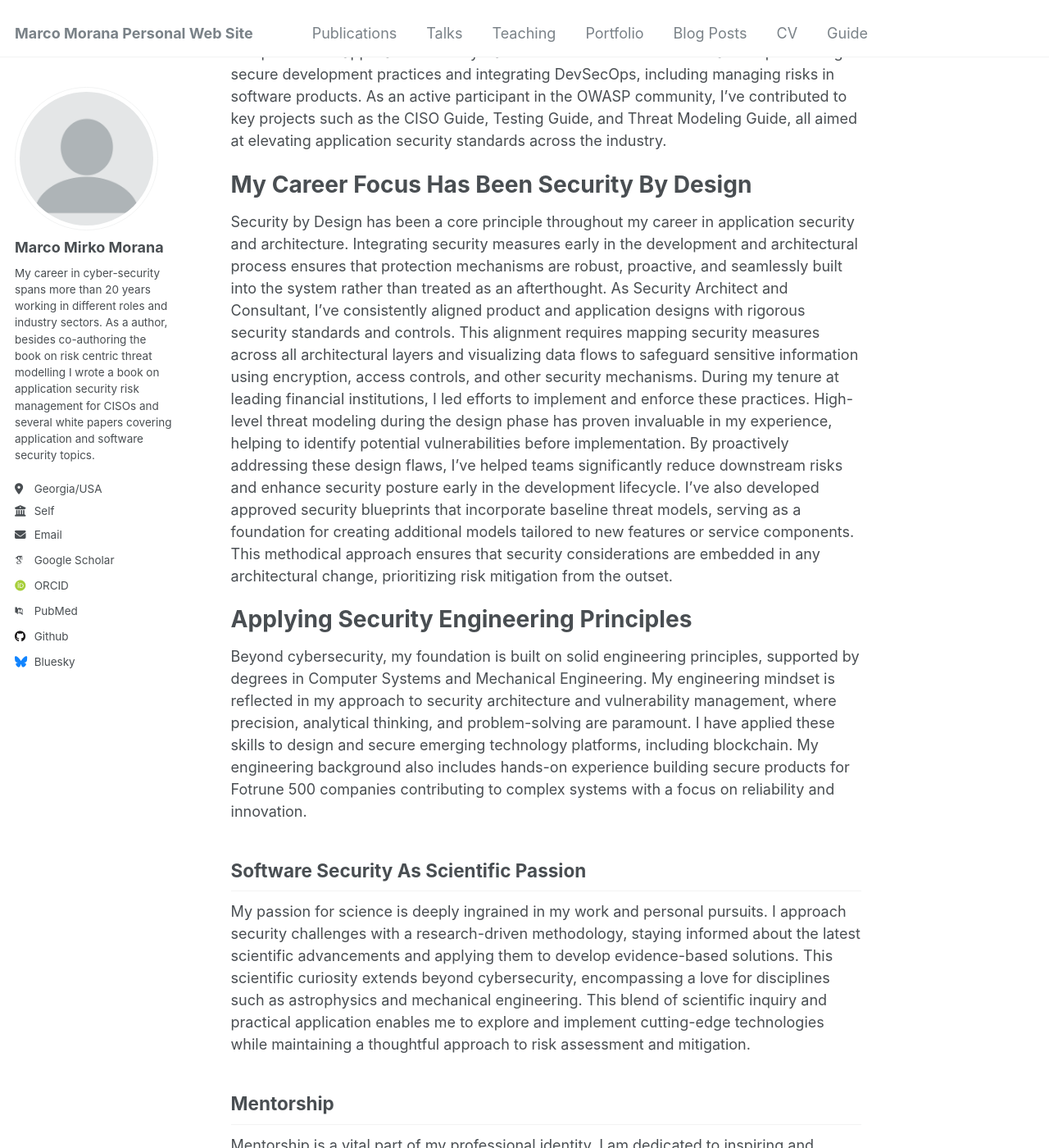
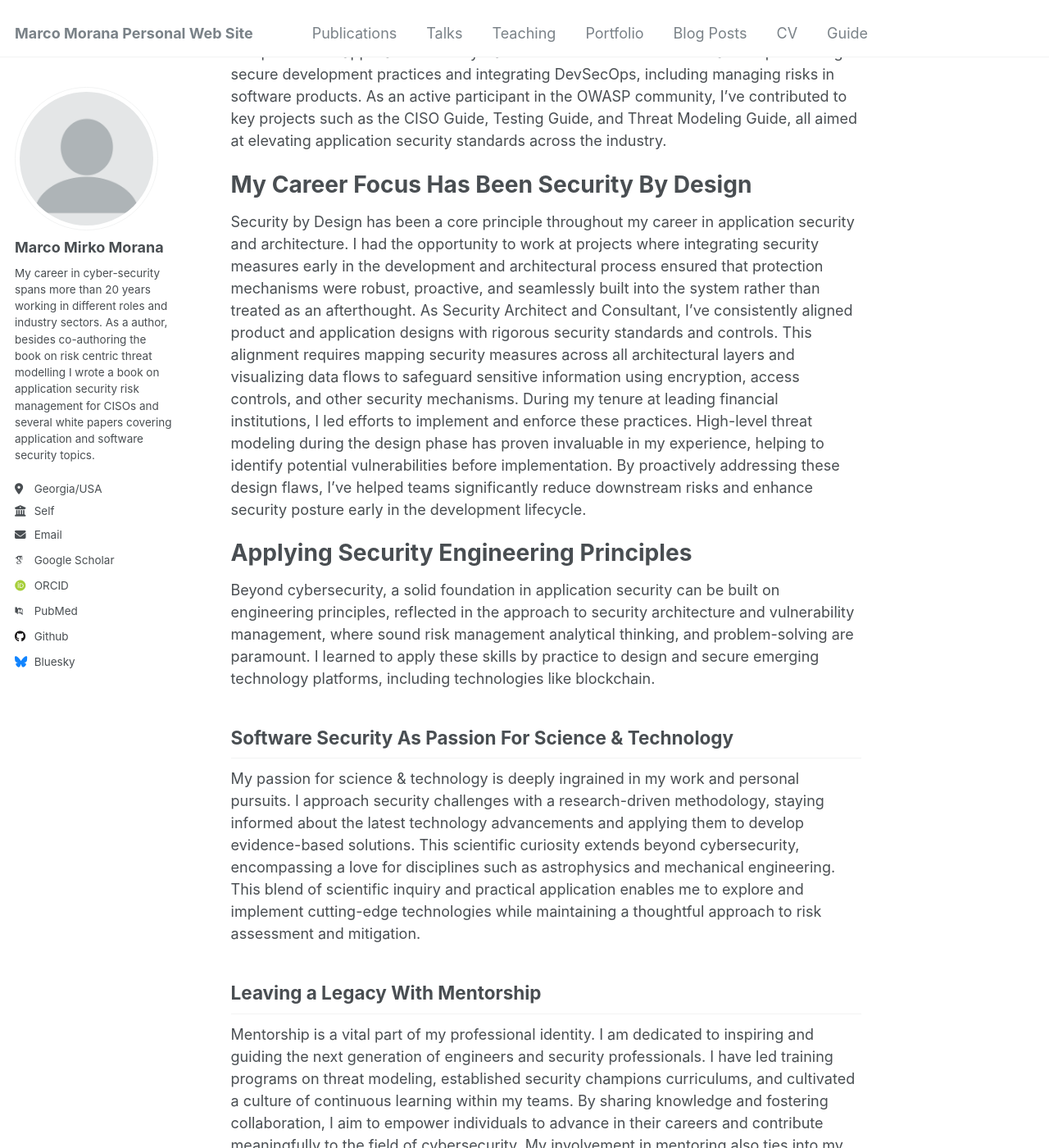
Before and after one commit to mmorana1/marcom, a Jekyll site: the page built from _pages/about.md, in a window 1280 px wide and 1400 px high, scrolled down 207 px. Shown: the whole window at 82% size. Built offline with Jekyll 4.4.1, drawn with Linux system fonts in a browser that asks for light colours; some web fonts are replaced; some of the changed text lies outside the part shown.

Commit message:
Update about.md

```diff
--- a/_pages/about.md
+++ b/_pages/about.md
@@ -10,21 +10,20 @@ With over two decades of experience, I specialized in designing and integrating
 
 My Career Focus Has Been Security By Design
 ======
-
-Security by Design has been a core principle throughout my career in application security and architecture. Integrating security measures early in the development and architectural process ensures that protection mechanisms are robust, proactive, and seamlessly built into the system rather than treated as an afterthought. As Security Architect and Consultant, I've consistently aligned product and application designs with rigorous security standards and controls. This alignment requires mapping security measures across all architectural layers and visualizing data flows to safeguard sensitive information using encryption, access controls, and other security mechanisms. During my tenure at leading financial institutions, I led efforts to implement and enforce these practices. High-level threat modeling during the design phase has proven invaluable in my experience, helping to identify potential vulnerabilities before implementation. By proactively addressing these design flaws, I've helped teams significantly reduce downstream risks and enhance security posture early in the development lifecycle. I've also developed approved security blueprints that incorporate baseline threat models, serving as a foundation for creating additional models tailored to new features or service components. This methodical approach ensures that security considerations are embedded in any architectural change, prioritizing risk mitigation from the outset.
+Security by Design has been a core principle throughout my career in application security and architecture. I had the opportunity to work at projects where integrating security measures early in the development and architectural process ensured that protection mechanisms were robust, proactive, and seamlessly built into the system rather than treated as an afterthought. As Security Architect and Consultant, I've consistently aligned product and application designs with rigorous security standards and controls. This alignment requires mapping security measures across all architectural layers and visualizing data flows to safeguard sensitive information using encryption, access controls, and other security mechanisms. During my tenure at leading financial institutions, I led efforts to implement and enforce these practices. High-level threat modeling during the design phase has proven invaluable in my experience, helping to identify potential vulnerabilities before implementation. By proactively addressing these design flaws, I've helped teams significantly reduce downstream risks and enhance security posture early in the development lifecycle.
 
 Applying Security Engineering Principles
 ======
-Beyond cybersecurity, my foundation is built on solid engineering principles, supported by degrees in Computer Systems and Mechanical Engineering. My engineering mindset is reflected in my approach to security architecture and vulnerability management, where precision, analytical thinking, and problem-solving are paramount. I have applied these skills to design and secure emerging technology platforms, including blockchain. My engineering background also includes hands-on experience building secure products for Fotrune 500 companies contributing to complex systems with a focus on reliability and innovation.
+Beyond cybersecurity, a solid foundation in application security can be built on engineering principles, reflected in the approach to security architecture and vulnerability management, where sound risk management analytical thinking, and problem-solving are paramount. I learned to apply these skills by practice to design and secure emerging technology platforms, including technologies like blockchain.
 
-Software Security As Scientific Passion
+Software Security As Passion For Science & Technology
 ------
-My passion for science is deeply ingrained in my work and personal pursuits. I approach security challenges with a research-driven methodology, staying informed about the latest scientific advancements and applying them to develop evidence-based solutions. This scientific curiosity extends beyond cybersecurity, encompassing a love for disciplines such as astrophysics and mechanical engineering. This blend of scientific inquiry and practical application enables me to explore and implement cutting-edge technologies while maintaining a thoughtful approach to risk assessment and mitigation.
+My passion for science & technology is deeply ingrained in my work and personal pursuits. I approach security challenges with a research-driven methodology, staying informed about the latest technology advancements and applying them to develop evidence-based solutions. This scientific curiosity extends beyond cybersecurity, encompassing a love for disciplines such as astrophysics and mechanical engineering. This blend of scientific inquiry and practical application enables me to explore and implement cutting-edge technologies while maintaining a thoughtful approach to risk assessment and mitigation.
 
-Mentorship
+Leaving a Legacy With Mentorship
 ------
 Mentorship is a vital part of my professional identity. I am dedicated to inspiring and guiding the next generation of engineers and security professionals. I have led training programs on threat modeling, established security champions curriculums, and cultivated a culture of continuous learning within my teams. By sharing knowledge and fostering collaboration, I aim to empower individuals to advance in their careers and contribute meaningfully to the field of cybersecurity. My involvement in mentoring also ties into my leadership roles, where I've built and led global teams, emphasizing growth, engagement, and innovation.
 
 My long-standing commitment to building secure software
 ------
-I wrote my legacy into building secure software a long time ago [in this blog](https://securesoftware.blogspot.com/2012/09/rebooting-software-security.html), the [growing wiki](https://github.com/academicpages/academicpages.github.io/wiki), , with a deep passion for embedding security principles into the very fabric of software development. Reflecting on this, I shared some insights back in 2012 through my blog post, Rebooting Software Security. In it, I explored the need to rethink and reinvigorate our approach to software security—principles that are as relevant today as they were then. You can read the full piece here: Rebooting Software Security.
+Reflecting on this, I shared some insights back in 2012 through my blog post, Rebooting Software Security [in this blog](https://securesoftware.blogspot.com/2012/09/rebooting-software-security.html), with a deep passion for embedding security principles into the very fabric of software development. . In it, I explored the need to rethink and reinvigorate our approach to software security—principles that are as relevant today as they were then.
```
